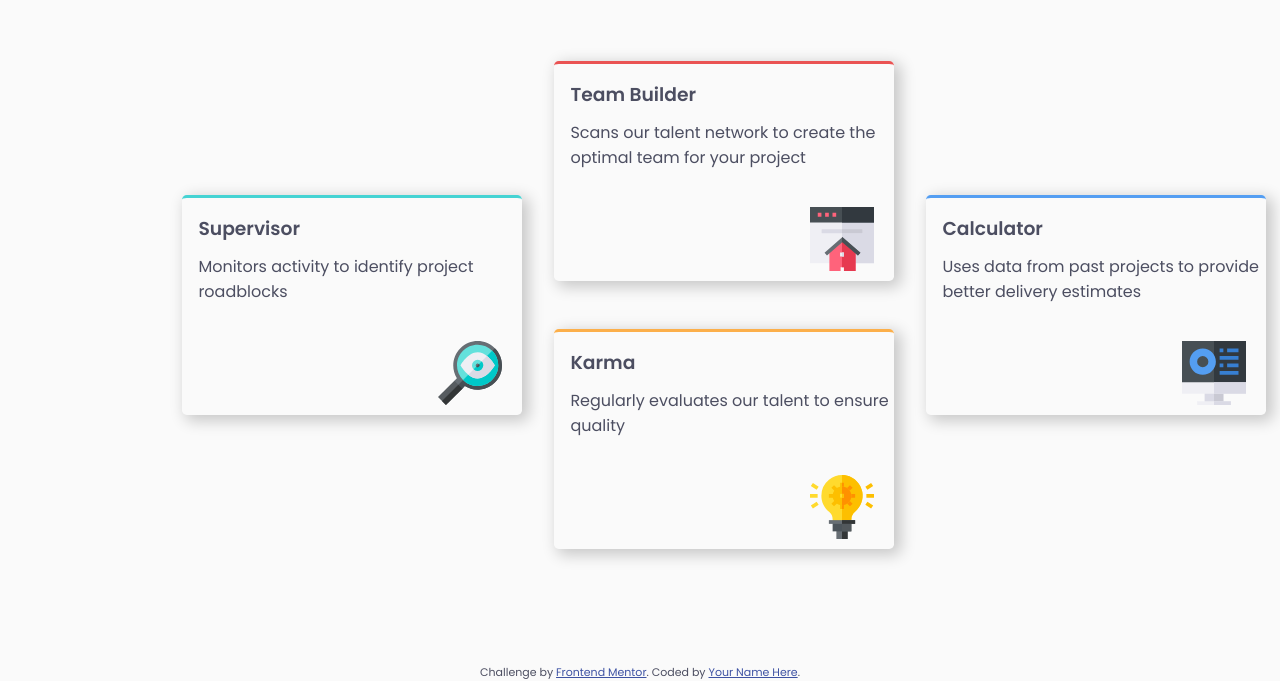
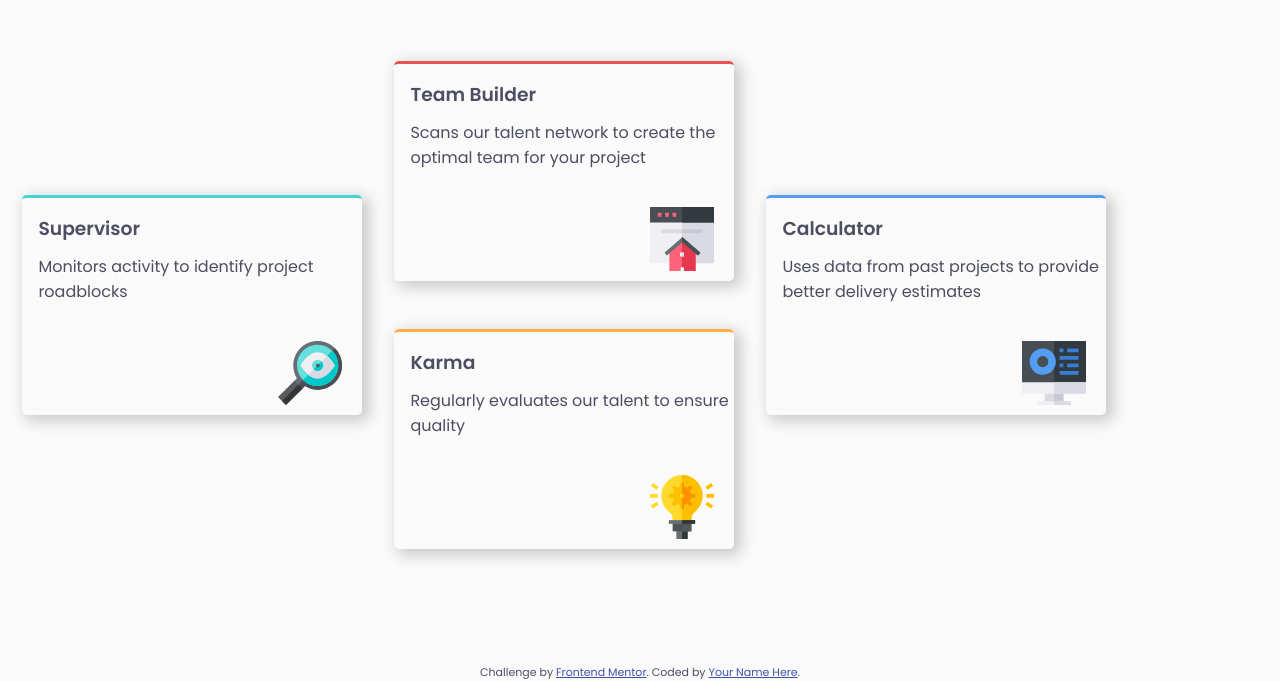
Before and after one commit to Ashraful-Fuqha/Four-Card-Feature, a website: page index.html in a window 1280 px wide. Shown: the part 200-881 px from the top of the page. Drawn offline with nearby package versions, Linux system fonts and the light colour scheme; files that its build step writes are made by us from their sources.

Commit message:
Updated media queries

```diff
--- a/app/styles/globals/global.scss
+++ b/app/styles/globals/global.scss
@@ -83,7 +83,6 @@ main{
                         "c1 c4 c3"
                         ". c4 .";
         column-gap: 2rem;
-        padding-left: 10rem;
         background-color: $very-Light-Gray;
     }
 
```
